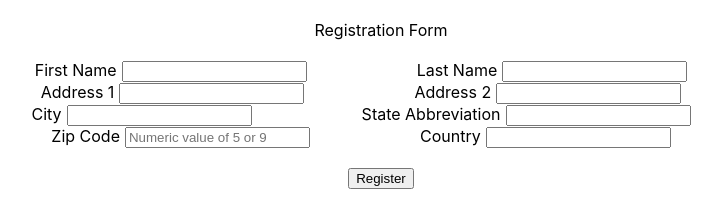
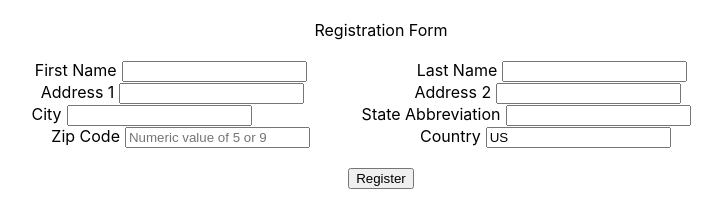
Before and after one commit to rwalkercodes/merkle-react-client, a React (Create React App) app: page / in a window 1280 px wide. Shown: the top 217 px of the page, without its empty margins (259-981 px from the left). Built offline with nearby package versions, Linux system fonts and the light colour scheme.

Commit message:
Country field is read only with US value

```diff
--- a/src/components/registration_form.js
+++ b/src/components/registration_form.js
@@ -24,7 +24,7 @@ const RegistrationForm = () => {
   const [city, setCity] = useState("");
   const [stateAbr, setStateAbr] = useState("");
   const [zipCode, setZipCode] = useState("");
-  const [country, setCountry] = useState("");
+  const [country, setCountry] = useState("US");
 
   const register = async (user) => {
     try {
@@ -195,6 +195,7 @@ const RegistrationForm = () => {
           className="form-control"
           style={inputs}
           value={country}
+          readOnly={true}
           onChange={(e) => {
             setCountry(e.target.value);
           }}
```
